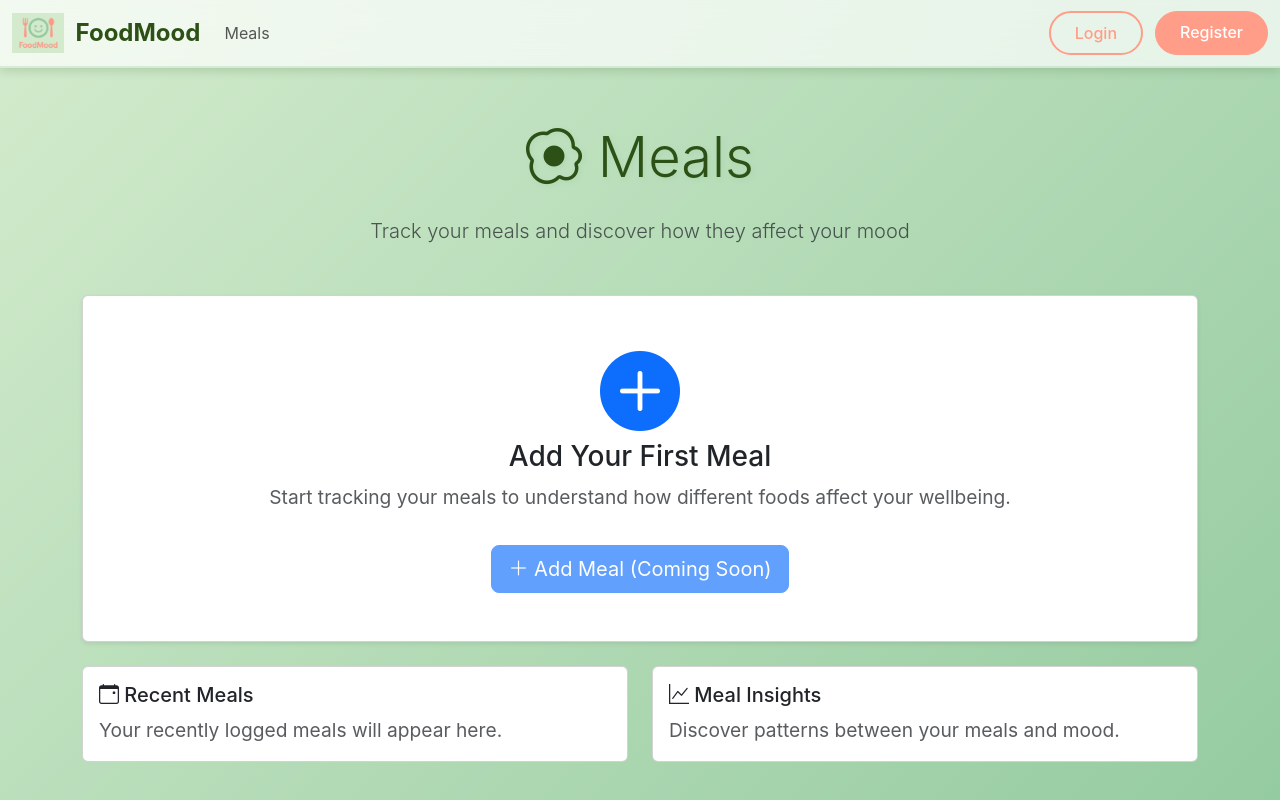
After one commit to CeVauDe/foodmood, a Django app: page /meals/ in a window 1280 px wide. The commit adds this page. Run offline with Django 5.2, Linux system fonts and the light colour scheme.

Commit message:
Add meals index page

```diff
--- a/foodmood/foodmood/urls.py
+++ b/foodmood/foodmood/urls.py
@@ -23,6 +23,7 @@ from . import views
 
 urlpatterns: list[URLResolver | URLPattern] = [
     path("", views.index, name="index"),
+    path("meals/", include("meals.urls")),
     path("users/", include("users.urls")),
     path("admin/", admin.site.urls),
 ]
--- /dev/null
+++ b/foodmood/meals/templates/meals/index.html
@@ -0,0 +1,66 @@
+{% extends "layout.html" %}
+
+{% block title %}Meals - FoodMood{% endblock %}
+
+{% block body %}
+<div class="container mt-4">
+    <div class="row">
+        <div class="col-12">
+            <h1 class="display-4 text-center mb-4">
+                <i class="bi bi-egg-fried"></i>
+                Meals
+            </h1>
+            <p class="lead text-center text-muted mb-5">
+                Track your meals and discover how they affect your mood
+            </p>
+        </div>
+    </div>
+
+    <div class="row">
+        <div class="col-12">
+            <div class="card shadow-sm">
+                <div class="card-body text-center py-5">
+                    <i class="bi bi-plus-circle-fill display-1 text-primary mb-3"></i>
+                    <h3 class="card-title">Add Your First Meal</h3>
+                    <p class="card-text text-muted">
+                        Start tracking your meals to understand how different foods affect your wellbeing.
+                    </p>
+                    <button class="btn btn-primary btn-lg" disabled>
+                        <i class="bi bi-plus-lg"></i>
+                        Add Meal (Coming Soon)
+                    </button>
+                </div>
+            </div>
+        </div>
+    </div>
+
+    <div class="row mt-4">
+        <div class="col-md-6">
+            <div class="card h-100">
+                <div class="card-body">
+                    <h5 class="card-title">
+                        <i class="bi bi-calendar-event"></i>
+                        Recent Meals
+                    </h5>
+                    <p class="card-text text-muted">
+                        Your recently logged meals will appear here.
+                    </p>
+                </div>
+            </div>
+        </div>
+        <div class="col-md-6">
+            <div class="card h-100">
+                <div class="card-body">
+                    <h5 class="card-title">
+                        <i class="bi bi-graph-up"></i>
+                        Meal Insights
+                    </h5>
+                    <p class="card-text text-muted">
+                        Discover patterns between your meals and mood.
+                    </p>
+                </div>
+            </div>
+        </div>
+    </div>
+</div>
+{% endblock %}
--- /dev/null
+++ b/foodmood/meals/urls.py
@@ -0,0 +1,9 @@
+from django.urls import path
+
+from . import views
+
+app_name = "meals"
+
+urlpatterns = [
+    path("", views.index, name="index"),
+]
--- a/foodmood/meals/views.py
+++ b/foodmood/meals/views.py
@@ -1 +1,9 @@
+from django.http import HttpRequest, HttpResponse
+from django.shortcuts import render
+
 # Create your views here.
+
+
+def index(request: HttpRequest) -> HttpResponse:
+    """View for the meals index page."""
+    return render(request, "meals/index.html", {"title": "Meals"})
--- a/foodmood/templates/layout.html
+++ b/foodmood/templates/layout.html
@@ -33,7 +33,7 @@
 
                 <div class="collapse navbar-collapse" id="navbarNav">
                     <div class="navbar-nav me-auto">
-                        <a class="nav-link" href="#" title="Meals (Coming Soon)">Meals</a>
+                        <a class="nav-link" href="{% url 'meals:index' %}">Meals</a>
                     </div>
                     <div class="navbar-nav ms-auto">
                         {% if user.is_authenticated %}
```
